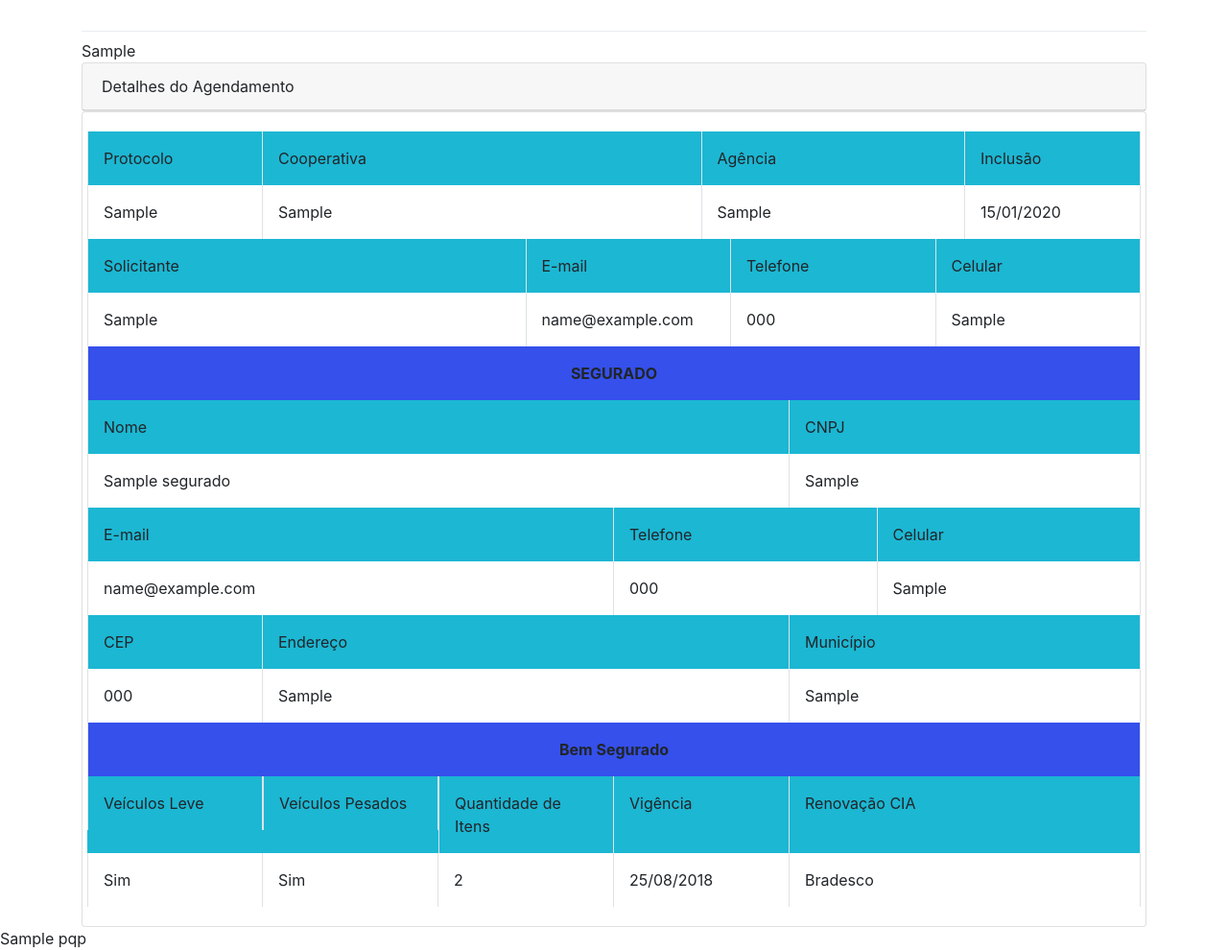
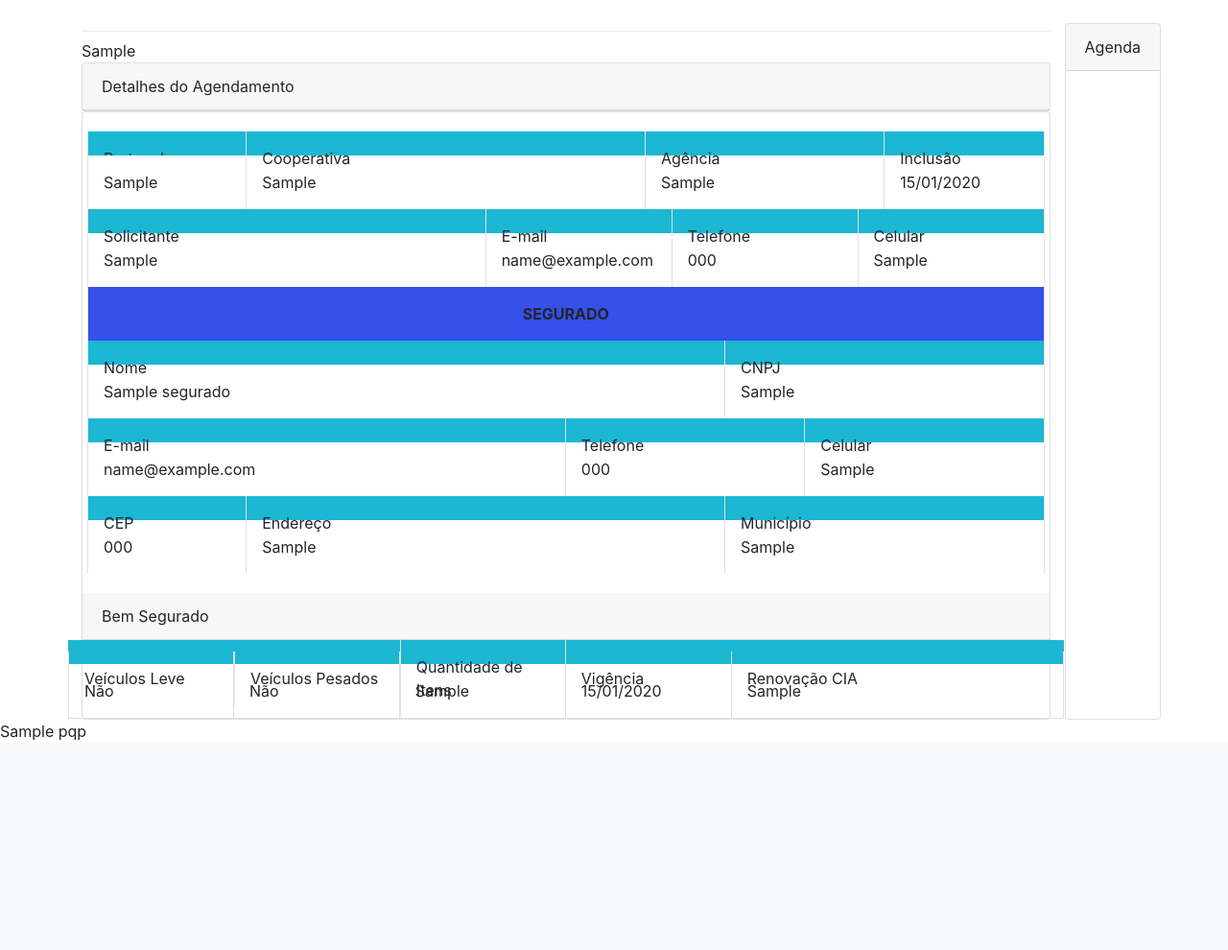
Before and after one commit to adaltopicotti/sg, a Django app: template portal/templates/detail/agendamento.html in a window 1280 px wide. Shown: the part 56-1046 px from the top of the page at 96% size. After the commit the page ends 827 px from the top, so only its background shows below. Run offline with Django 3.2, Linux system fonts and the light colour scheme; tables that the repository leaves empty hold one stand-in row (values such as "Sample post"); the template is opened without the code that fills it: values that come from a table or form of the project are taken from there, most other values are stand-ins (such as "Sample title", 1, 10 or a date in 2020); some libraries are stand-ins or nearby versions.

Commit message:
ajustando tamanhos do layout de detail

```diff
--- a/agendamento/views.py
+++ b/agendamento/views.py
@@ -125,12 +125,12 @@
     bem = switch_form(agendamento.bem.ramo.nome)
     # TODO Será necessário criar duas versões de SecondaryDetail
     #form = JournalForm(initial={'tank': 123})
-    secondaryModel = bem[2]
+    secondaryModel = bem[2].objects.get(protocol=agendamento.bem.ramo_protocol)
 
 
     return render(request, 'detail/agendamento.html', {
         'agendamento': agendamento,
-        'secondaryModel': str(secondaryModel)
+        'secondaryModel': secondaryModel
     })
 
 def relatorio_cooperativa(request):
--- a/portal/templates/detail/agendamento.html
+++ b/portal/templates/detail/agendamento.html
@@ -15,86 +15,90 @@
       <div class="card">
         <div class="card-body">
           <!-- First row -->
-          <div class="row">
-            <div class="col-lg-2 w-25 p-3 border-left border-right" style="background-color: #1CB7D3;">Protocolo</div>
-            <div class="col-lg-5 w-25 p-3 border-right" style="background-color: #1CB7D3;">Cooperativa</div>
-            <div class="col-lg-3 w-25 p-3 border-right" style="background-color: #1CB7D3;">Agência</div>
-            <div class="col w-25 p-3 border-right" style="background-color: #1CB7D3;">Inclusão</div>
+          <div class="row align-items-center" style="height: 25px; background-color: #1CB7D3;">
+            <div class="col-lg-2 w-25 p-3 border-left border-right">Protocolo</div>
+            <div class="col-lg-5 w-25 p-3 border-right">Cooperativa</div>
+            <div class="col-lg-3 w-25 p-3 border-right">Agência</div>
+            <div class="col w-25 p-3 border-right">Inclusão</div>
+          </div>
+          <div class="row align-items-end">
+            <div class="col-lg-2 w-25 p-3 border-left border-right" style="background-color: #fff;">{{agendamento.protocol}}</div>
+            <div class="col-lg-5 w-25 p-3 border-right">{{agendamento.cooperativa}}</div>
+            <div class="col-lg-3 w-25 p-3 border-right">{{agendamento.cooperativa.agencia}}</div>
+            <div class="col w-25 p-3 border-right">{{agendamento.inclusao|date:"d/m/Y"}}</div>
+          </div>
+          <!-- Second row -->
+          <div class="row align-items-center" style="height: 25px; background-color: #1CB7D3;">
+            <div class="col-lg-5 w-50 p-3 border-left border-right">Solicitante</div>
+            <div class="col w-25 p-3 border-right">E-mail</div>
+            <div class="col w-25 p-3 border-right">Telefone</div>
+            <div class="col w-25 p-3 border-right">Celular</div>
           </div>
           <div class="row">
-            <div class="col-lg-2 w-25 p-3 border-left border-right" style="background-color: #fff;">{{agendamento.protocol}}</div>
-            <div class="col-lg-5 w-25 p-3 border-right" style="background-color: #fff;">{{agendamento.cooperativa}}</div>
-            <div class="col-lg-3 w-25 p-3 border-right" style="background-color: #fff;">{{agendamento.cooperativa.agencia}}</div>
-            <div class="col w-25 p-3 border-right" style="background-color: #fff;">{{agendamento.inclusao|date:"d/m/Y"}}</div>
+            <div class="col-lg-5 w-50 p-3 border-left border-right">{{agendamento.cooperativa.solicitante}}</div>
+            <div class="col w-25 p-3 border-right">{{agendamento.cooperativa.email}}</div>
+            <div class="col w-25 p-3 border-right">{{agendamento.cooperativa.telefone}}</div>
+            <div class="col w-25 p-3 border-right">{{agendamento.cooperativa.celular}}</div>
           </div>
-          <!-- Second row -->
-          <div class="row">
-            <div class="col-lg-5 w-50 p-3 border-left border-right" style="background-color: #1CB7D3;">Solicitante</div>
-            <div class="col w-25 p-3 border-right" style="background-color: #1CB7D3;">E-mail</div>
-            <div class="col w-25 p-3 border-right" style="background-color: #1CB7D3;">Telefone</div>
-            <div class="col w-25 p-3 border-right" style="background-color: #1CB7D3;">Celular</div>
+          <!-- SEGURADO -->
+          <div class="row align-items-center">
+            <div class="col p-3 border-left border-right text-center" style="background-color: #3550EB;"><strong>SEGURADO</strong></div>
+          </div>
+          <div class="row align-items-center" style="height: 25px; background-color: #1CB7D3;">
+            <div class="col-lg-8 w-50 p-3 border-left border-right">Nome</div>
+            <div class="col w-25 p-3 border-right">CNPJ</div>
           </div>
           <div class="row">
-            <div class="col-lg-5 w-50 p-3 border-left border-right" style="background-color: #fff;">{{agendamento.cooperativa.solicitante}}</div>
-            <div class="col w-25 p-3 border-right" style="background-color: #fff;">{{agendamento.cooperativa.email}}</div>
-            <div class="col w-25 p-3 border-right" style="background-color: #fff;">{{agendamento.cooperativa.telefone}}</div>
-            <div class="col w-25 p-3 border-right" style="background-color: #fff;">{{agendamento.cooperativa.celular}}</div>
+            <div class="col-lg-8 w-50 p-3 border-left border-right">{{agendamento.segurado.nome}}</div>
+            <div class="col w-25 p-3 border-right">{{agendamento.segurado.cnpj}}</div>
           </div>
-          <!-- SEGURADO -->
-          <div class="row">
-            <div class="col p-3 border-left border-right text-center" style="background-color: #3550EB;"><strong>SEGURADO</strong></div>
+          <div class="row align-items-center" style="height: 25px; background-color: #1CB7D3;">
+            <div class="col-lg-6 w-50 p-3 border-left border-right">E-mail</div>
+            <div class="col w-25 p-3 border-right">Telefone</div>
+            <div class="col w-25 p-3 border-right">Celular</div>
           </div>
           <div class="row">
-            <div class="col-lg-8 w-50 p-3 border-left border-right" style="background-color: #1CB7D3;">Nome</div>
-            <div class="col w-25 p-3 border-right" style="background-color: #1CB7D3;">CNPJ</div>
+            <div class="col-lg-6 w-50 p-3 border-left border-right">{{agendamento.segurado.email}}</div>
+            <div class="col w-25 p-3 border-right">{{agendamento.segurado.telefone}}</div>
+            <div class="col w-25 p-3 border-right">{{agendamento.segurado.celular}}</div>
+          </div>
+          <div class="row align-items-center" style="height: 25px; background-color: #1CB7D3;">
+            <div class="col-lg-2 w-50 p-3 border-left border-right">CEP</div>
+            <div class="col-lg-6 w-50 p-3 border-right">Endereço</div>
+            <div class="col w-25 p-3 border-right">Município</div>
           </div>
           <div class="row">
-            <div class="col-lg-8 w-50 p-3 border-left border-right" style="background-color: #fff;">{{agendamento.segurado.nome}}</div>
-            <div class="col w-25 p-3 border-right" style="background-color: #fff;">{{agendamento.segurado.cnpj}}</div>
+            <div class="col-lg-2 w-50 p-3 border-left border-right">{{agendamento.segurado.cep}}</div>
+            <div class="col-lg-6 w-50 p-3 border-right">{{agendamento.segurado.endereco}}</div>
+            <div class="col w-25 p-3 border-right">{{agendamento.segurado.municipio}}</div>
+          </div>
+          <!-- FROTA -->
+        </div>
+          <div class="card-header align-items-start">
+            Bem Segurado
+          </div>
+          <div class="row align-items-center" style="height: 25px; background-color: #1CB7D3;">
+            <div class="col-lg-4">
+              <div class="row">
+                <div class="col-lg-6 w-50 p-3 border-left border-right">Veículos Leve</div>
+                <div class="col-lg-6 w-50 p-3 border-left border-right">Veículos Pesados</div>
+              </div>
+            </div>
+            <div class="col-lg-2 w-50 p-3 border-left border-right">Quantidade de Itens</div>
+            <div class="col w-25 p-3 border-right">Vigência</div>
+            <div class="col-lg-4 w-25 p-3 border-right">Renovação CIA</div>
           </div>
           <div class="row">
-            <div class="col-lg-6 w-50 p-3 border-left border-right" style="background-color: #1CB7D3;">E-mail</div>
-            <div class="col w-25 p-3 border-right" style="background-color: #1CB7D3;">Telefone</div>
-            <div class="col w-25 p-3 border-right" style="background-color: #1CB7D3;">Celular</div>
-          </div>
-          <div class="row">
-            <div class="col-lg-6 w-50 p-3 border-left border-right" style="background-color: #fff;">{{agendamento.segurado.email}}</div>
-            <div class="col w-25 p-3 border-right" style="background-color: #fff;">{{agendamento.segurado.telefone}}</div>
-            <div class="col w-25 p-3 border-right" style="background-color: #fff;">{{agendamento.segurado.celular}}</div>
-          </div>
-          <div class="row">
-            <div class="col-lg-2 w-50 p-3 border-left border-right" style="background-color: #1CB7D3;">CEP</div>
-            <div class="col-lg-6 w-50 p-3 border-right" style="background-color: #1CB7D3;">Endereço</div>
-            <div class="col w-25 p-3 border-right" style="background-color: #1CB7D3;">Município</div>
-          </div>
-          <div class="row">
-            <div class="col-lg-2 w-50 p-3 border-left border-right" style="background-color: #fff;">{{agendamento.segurado.cep}}</div>
-            <div class="col-lg-6 w-50 p-3 border-right" style="background-color: #fff;">{{agendamento.segurado.endereco}}</div>
-            <div class="col w-25 p-3 border-right" style="background-color: #fff;">{{agendamento.segurado.municipio}}</div>
-          </div>
-          <!-- FROTA -->
-          <div class="row">
-            <div class="col p-3 border-left border-right text-center" style="background-color: #3550EB;"><strong>Bem Segurado</strong></div>
-          </div>
-          <div class="row">
-            <div class="col-lg-4" style="background-color: #1CB7D3;">
-              <div class="row">
-                <div class="col-lg-6 w-50 p-3 border-left border-right" style="background-color: #1CB7D3;">Veículos Leve</div>
-                <div class="col-lg-6 w-50 p-3 border-left border-right" style="background-color: #1CB7D3;">Veículos Pesados</div>
-              </div>
-            </div>
-            <div class="col-lg-2 w-50 p-3 border-left border-right" style="background-color: #1CB7D3;">Quantidade de Itens</div>
-            <div class="col w-25 p-3 border-right" style="background-color: #1CB7D3;">Vigência</div>
-            <div class="col-lg-4 w-25 p-3 border-right" style="background-color: #1CB7D3;">Renovação CIA</div>
-          </div>
-          <div class="row">
-            <div class="col-lg-2 w-50 p-3 border-left border-right" style="background-color: #fff;">Sim</div>
-            <div class="col-lg-2 w-25 p-3 border-right" style="background-color: #fff;">Sim</div>
-            <div class="col w-25 p-3 border-right" style="background-color: #fff;">2</div>
-            <div class="col w-25 p-3 border-right" style="background-color: #fff;">25/08/2018</div>
-            <div class="col-lg-4 w-25 p-3 border-right" style="background-color: #ff;">Bradesco</div>
+            <div class="col-lg-2 w-50 p-3 border-left border-right border-bottom">{% if secondaryModel.tipo_leve == True %} Sim {% else %} Não {% endif %}</div>
+            <div class="col-lg-2 w-25 p-3 border-right border-bottom">{% if secondaryModel.tipo_pesado == True %} Sim {% else %} Não {% endif %}</div>
+            <div class="col w-25 p-3 border-right border-bottom">{{secondaryModel.qnt_itens_seg}}</div>
+            <div class="col w-25 p-3 border-right border-bottom">{{agendamento.final_vigencia | date:'d/m/Y'}}</div>
+            <div class="col-lg-4 w-25 p-3 border-right border-bottom">{{secondaryModel.renovacao_cia}}</div>
           </div>
         </div>
+      </div>
+      <div class="card">
+        <div class='card-header'>Agenda</div>
       </div>
     </div>
   </div>
```
